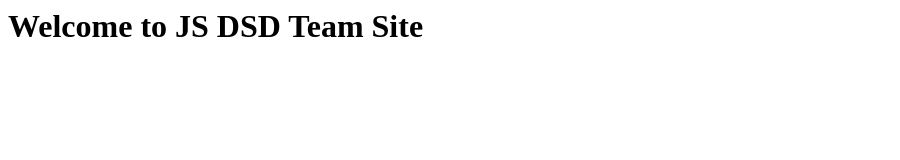
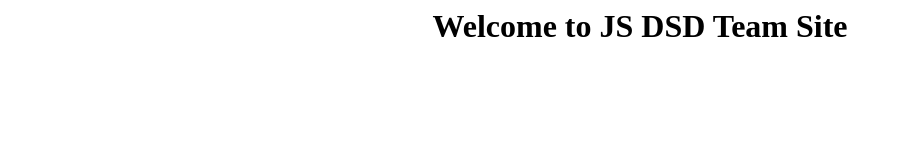
Before and after one commit to JointStaff-J6/JointStaff-J6.github.io, a plain HTML site: page index.html in a window 1280 px wide. Shown: the whole page, without its empty margins (0-900 px from the left). Drawn offline with Linux system fonts and the light colour scheme.

Commit message:
Update index.html

```diff
--- a/index.html
+++ b/index.html
@@ -1 +1 @@
-<h1>Welcome to JS DSD Team Site </h1>
+<center><h1>Welcome to JS DSD Team Site </h1></center>
```
